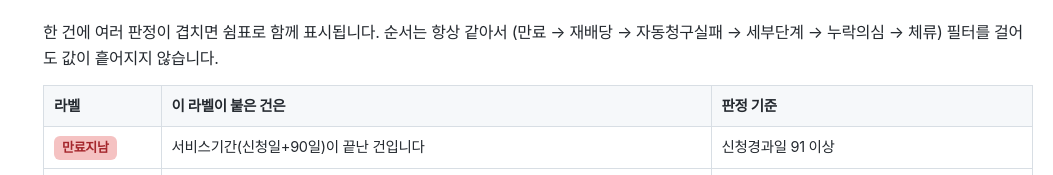
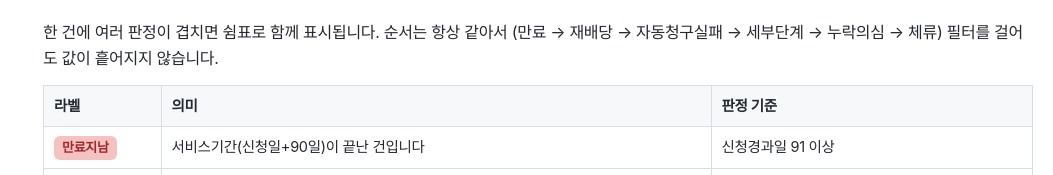
Before and after one commit to gwson94/hospital-refund-ops-guide, a plain HTML site: page status-aging.html in a window 1280 px wide. Shown: the part 3799-3974 px from the top of the page, without its empty margins (227-1280 px from the left). Drawn offline with Linux system fonts and the light colour scheme.

Commit message:
docs: 라벨 표 헤더 '이 라벨이 붙은 건은' → '의미'
Co-Authored-By: Claude Fable 5 <noreply@anthropic.com>

```diff
--- a/status-aging.html
+++ b/status-aging.html
@@ -179,7 +179,7 @@
   <p>한 건에 여러 판정이 겹치면 쉼표로 함께 표시됩니다. 순서는 항상 같아서
      (만료 → 재배당 → 자동청구실패 → 세부단계 → 누락의심 → 체류) 필터를 걸어도 값이 흩어지지 않습니다.</p>
   <table>
-    <tr><th>라벨</th><th>이 라벨이 붙은 건은</th><th>판정 기준</th></tr>
+    <tr><th>라벨</th><th>의미</th><th>판정 기준</th></tr>
     <tr><td><span class="chip exp">만료지남</span></td><td>서비스기간(신청일+90일)이 끝난 건입니다</td><td>신청경과일 91 이상</td></tr>
     <tr><td><span class="chip near">만료임박</span></td><td>만료까지 15일 이하 남은 건입니다</td><td>신청경과일 75~90</td></tr>
     <tr><td><span class="chip re">재배당정체</span></td><td>재배당이 진행 중인 건입니다</td><td>폴리스메모·수기메모에 '재배당' 언급</td></tr>
```
